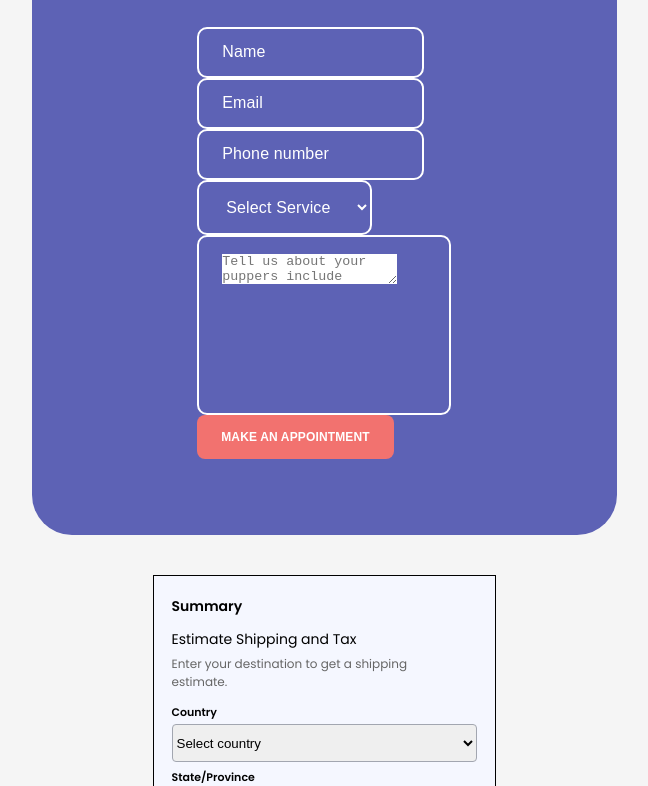
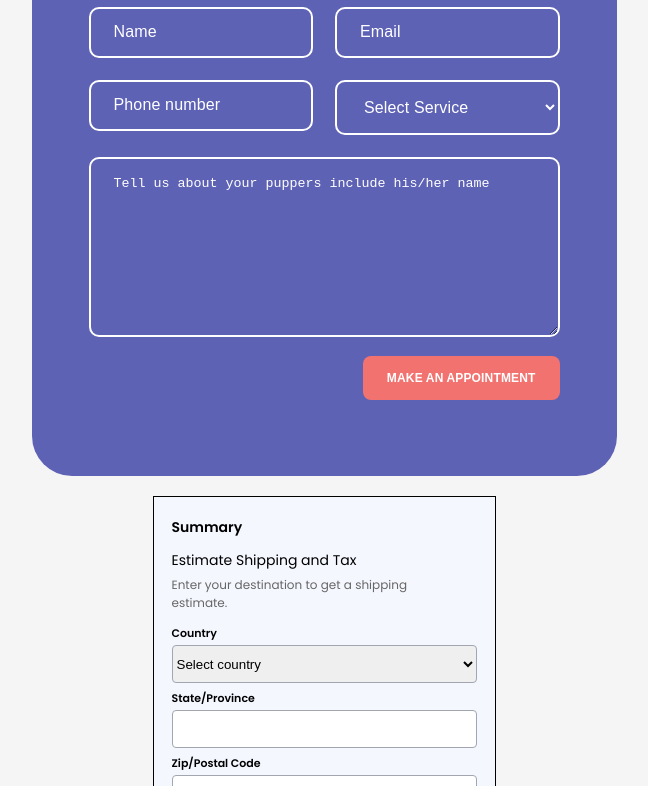
Before and after one commit to kartsevnik/lesson_16-forms, a plain HTML site: page index.html in a window 1280 px wide. Shown: the part 169-955 px from the top of the page, without its empty margins (316-964 px from the left). Drawn offline with Linux system fonts and the light colour scheme.

Commit message:
Update style.css

```diff
--- a/css/style.css
+++ b/css/style.css
@@ -55,44 +55,48 @@ body {
 /* ================================== make-an-appointment  */
 
 
-
 .form-appointment {
-    padding: 20px 0;
 }
 .form-appointment__container {
-    /* padding: 130px 0 150px 0; */
+    padding: 76px 57px 76px 57px;
     max-width: 585px;
-    display: flex;
-    flex-direction: row;
-    flex-wrap: wrap;
-    justify-content: center;
     background: #5D62B5;
     border-radius: 40px;
-
 }
 .form-appointment__title {
-    margin: 76px 0 43px 0;
+    margin-bottom: 43px;
     color: #FFFFFF;
+    text-align: center;
 }
 .form-appointment__form {
     display: flex;
     flex-direction: column;
 }
-.form-appointment__items {
+
+.form-appointment__top {
     display: flex;
+    flex-direction: row;
     flex-wrap: wrap;
-    justify-content: center;
-    gap: 22px;
-    padding-bottom: 22px;
+    row-gap: 22px;
+    margin: 0px -11px;
+}
+
+.form-appointment__bottom {
+    align-self: flex-end;
+}
+
+.form-appointment__line {
+    flex: 0 1 50%;
+    padding: 0px 11px;
 }
 
 .form-appointment__input {
-    flex: 0 0 224px;
     padding: 16px 23px;
     border: 2px solid #FFFFFF;
     border-radius: 10px;
     color: #FFFFFF;
     background: #5D62B5;
+    width: 100%;
 }
 
 .form-appointment__input:focus {
@@ -113,32 +117,29 @@ body {
     line-height: 1.5;
     letter-spacing: 0.15px;
 }
+
 .form-appointment__textarea {
-    width: 100%;
-    flex: 0 0 470px;
+    flex: 0 1 100%;
+    padding: 0 11px 16px 11px;
+}
+
+.form-appointment__textarea-form {
     border: 2px solid #FFFFFF;
     border-radius: 10px;
+    width: 100%;
     color: #FFFFFF;
     background: #5D62B5;
     min-height: 180px;
     resize: vertical;
-    font-weight: 400;
-    font-size: 16px;
-    line-height: 1.5;
-    letter-spacing: 0.15px;
     padding: 17px 0px 0px 23px;
+
 }
-.form-appointment__textarea::placeholder {
+.form-appointment__textarea-form::placeholder {
     color: #FFFFFF;
-    font-weight: 400;
-    font-size: 16px;
-    line-height: 1.5;
-    letter-spacing: 0.15px;
 }
 
 .form-appointment__button {
     align-self: flex-end;
-    margin: 0 57px 76px 0;
     cursor: pointer;
 }
 
```
